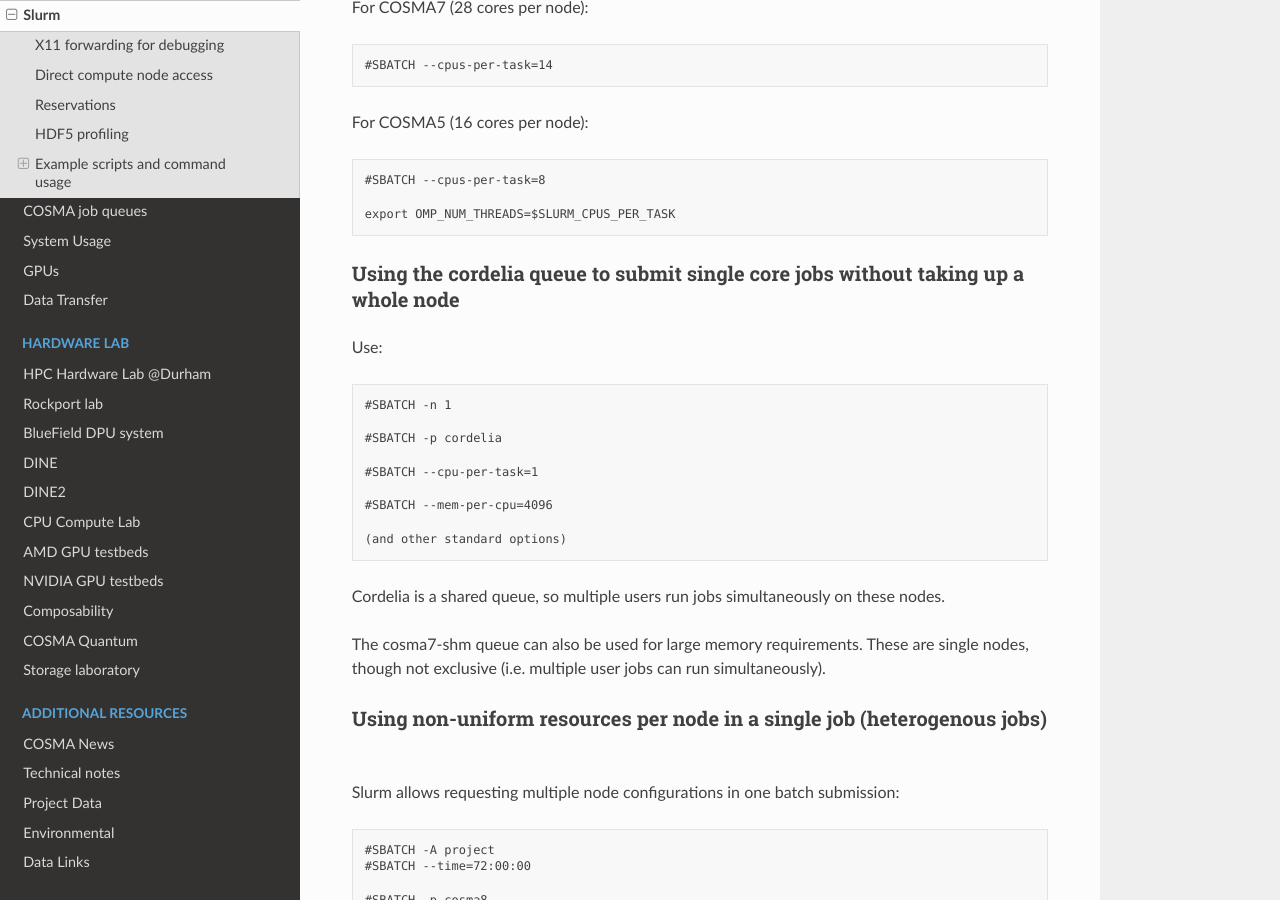
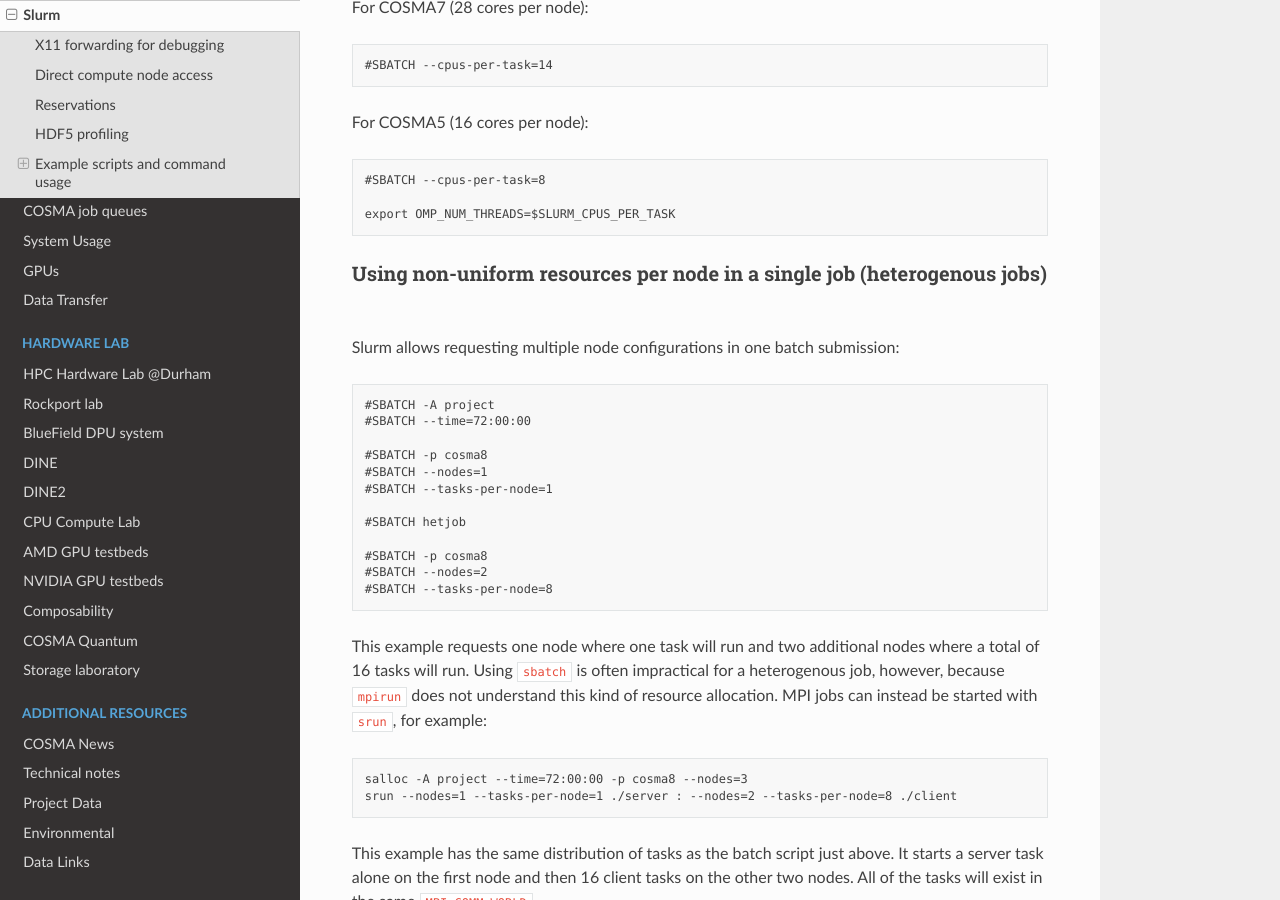
Before and after one commit to agb32/cosmadoc, a Sphinx documentation site: the page built from docs/source/slurm.md, in a window 1280 px wide and 900 px high, scrolled down 3696 px. Built offline with Sphinx 7.4.7 and the Read the Docs theme 3.1.0, drawn with Linux system fonts in a browser that asks for light colours.

Commit message:
No more cordelia

```diff
--- a/docs/source/slurm.md
+++ b/docs/source/slurm.md
@@ -140,24 +140,6 @@
 
     export OMP_NUM_THREADS=$SLURM_CPUS_PER_TASK
 
-### Using the cordelia queue to submit single core jobs without taking up a whole node
-
-Use:
-
-    #SBATCH -n 1
-
-    #SBATCH -p cordelia
-
-    #SBATCH --cpu-per-task=1
-
-    #SBATCH --mem-per-cpu=4096
-
-    (and other standard options)
-
-Cordelia is a shared queue, so multiple users run jobs simultaneously on these nodes.
-
-The cosma7-shm queue can also be used for large memory requirements. These are single nodes, though not exclusive (i.e. multiple user jobs can run simultaneously).
-
 ### Using non-uniform resources per node in a single job (heterogenous jobs)
 
 Slurm allows requesting multiple node configurations in one batch submission:
```
